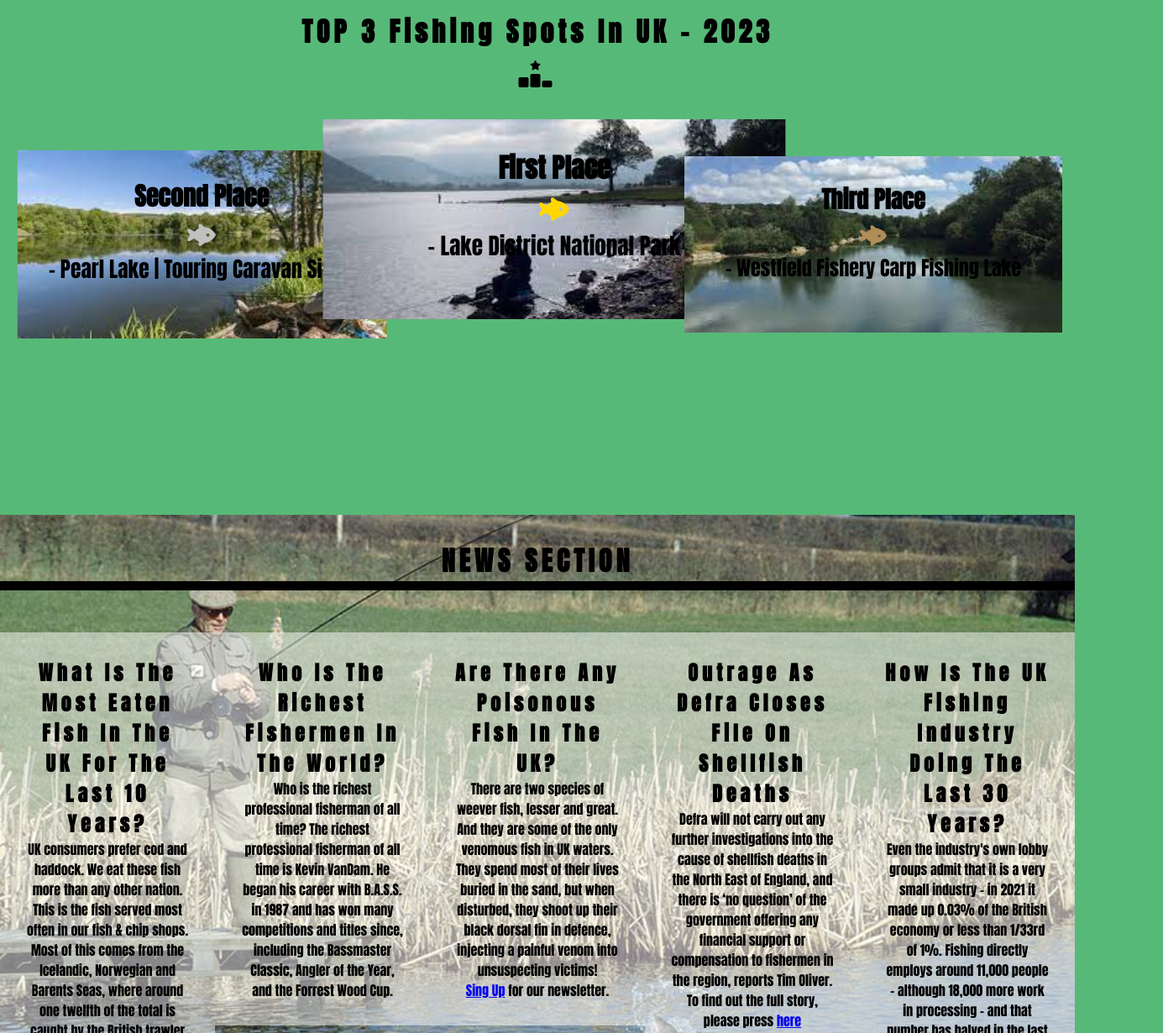
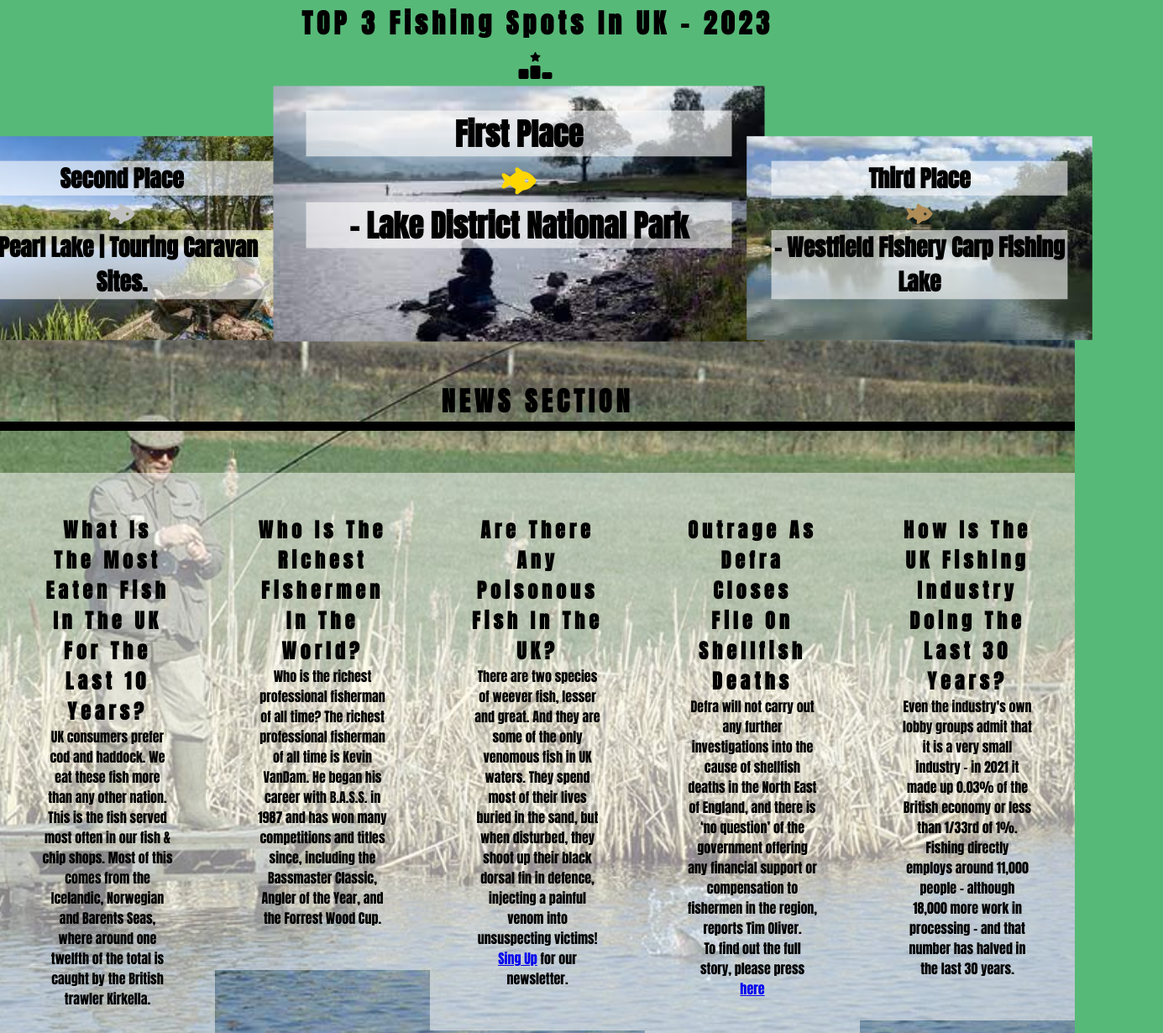
Before and after one commit to TodorSpasov1986/Project-1, a plain HTML site: page index.html in a window 1280 px wide. Shown: the part 692-1922 px from the top of the page at 84% size, 1385 px wide, since content can reach past the window. Drawn offline with Linux system fonts and the light colour scheme; a web font is replaced by a local one.

Commit message:
css update

```diff
--- a/assets/css/style.css
+++ b/assets/css/style.css
@@ -32,7 +32,9 @@ h2 {
     letter-spacing: 5px;
     color: rgb(0, 0, 0)
 }
-
+.back{
+    background-color: rgba(253, 253, 253, 0.6);
+}
 #logo {
     float: left;
     font-size: 300%;
@@ -90,6 +92,7 @@ h2 {
 
 #main {
     height: 600px;
+    width: fit-content;
     width: 100%;
     background: url(../images/main.jpeg) no-repeat center center;
     scale: 110%;
@@ -130,7 +133,7 @@ h2 {
 }
 
 #top-three {
-    height: 600px;
+    height: 400px;
     text-align: center;
 
 
@@ -138,63 +141,68 @@ h2 {
 
 #second-spot {
     padding-top: 30px;
-    width: 33%;
+    width: 33.3%;
     float: left;
-    margin-left: 10px;
+
 
 }
 
 #third-spot {
     padding-top: 30px;
-    width: 33%;
+    width: 33.3%;
     float: right;
-    margin-right: 10px;
+
 
 }
 
 #first-spot {
-    width: 33%;
+    width: 33.3%;
     margin: 0 auto;
 
 }
 
 #spots {
-    margin: 30px 0;
+    margin: 20px 0;
     font-size: 200%;
 }
 
 /* containers */
-.container {
-
+.container{
+    width: 100%;
     padding-top: 50px;
     display: flex;
-
+}
+.one{
+    width: 96.5%;
+    padding-top: 50px;
+    display: flex;
 }
 
 
 #square-container1 {
     background: url(../images/LakeDistrct.jpeg) no-repeat center center;
-    scale: 170%;
-    width: 100%;
-    height: 100px;
+    scale: 195%;
+    width: 260px;
+    height: 125px;
     padding: 20px;
     margin: 0 auto;
+
 }
 
 #square-container2 {
     background: url(../images/PearlLake.jpeg) no-repeat center center;
-    scale: 160%;
-    width: 100%;
-    height: 100px;
+    scale: 147%;
+    width: 250px;
+    height: 125px;
     padding: 20px;
     float: left;
 }
 
 #square-container3 {
     background: url(../images/WestfieldFishery.jpeg) no-repeat center center;
-    scale: 150%;
-    width: 100%;
-    height: 100px;
+    scale: 147%;
+    width: 240px;
+    height: 125px;
     padding: 20px;
     float: right;
 }
@@ -208,14 +216,14 @@ h2 {
     background-position: top;
     width: 100%;
     overflow: hidden;
-    padding-top: 30px;
+    padding-top: 50px;
 
 }
 
 .news-section {
     width: 300px;
     height: 100%;
-    padding: 30px;
+    padding: 50px;
     text-align: center;
     background-color: rgb(255, 255, 255, .5);
 
@@ -253,9 +261,12 @@ h2 {
 .visit{
     position: sticky;
     top: 100%;
+    height: 50px;
 }
 .social{
     text-align: center;
+    letter-spacing: 10px;
+    font-size: 150%;
 }
 .social li{
     display: inline-block;
@@ -264,5 +275,5 @@ h2 {
     font-size: 250%;
     margin: 1%;
     padding: 4%;
-    color: rgb(11, 11, 14);
+    color: rgb(255, 255, 255);
 }
--- a/index.html
+++ b/index.html
@@ -48,11 +48,11 @@
         <h2 id="spots">TOP 3 Fishing spots in UK - 2023
             <hr><i class="fa-solid fa-ranking-star"></i>
         </h2>
-        <div class="container">
+        <div class="one">
             <div class="spot" id="second-spot">
                 <div class="square" id="square-container2">
-                    <h3>Second Place <h3 id="silver"><i class="fa-solid fa-fish-fins"></i></h3>
-                        - Pearl Lake
+                    <h3 class="back">Second Place <h3 id="silver"><i class="fa-solid fa-fish-fins"></i></h3></h3>
+                    <h3 class="back">   - Pearl Lake
                         | Touring Caravan Sites.</h3>
                     <div id="square-cove-bg2">
 
@@ -62,7 +62,7 @@
             </div>
             <div class="spot" id="first-spot">
                 <div class="square" id="square-container1">
-                    <h3>First Place<h3 id="gold"><i class="fa-solid fa-fish-fins"></i></h3> - Lake District National
+                    <h3 class="back">First Place<h3 id="gold"><i class="fa-solid fa-fish-fins"></i></h3></h3><h3 class="back"> - Lake District National
                         Park </h3>
                     <div id="square-cove-bg1">
 
@@ -72,7 +72,7 @@
             </div>
             <div class="spot" id="third-spot">
                 <div class="square" id="square-container3">
-                    <h3>Third Place <h3 id="bronze"><i class="fa-solid fa-fish-fins"></i></h3>- Westfield Fishery
+                    <h3 class="back">Third Place <h3 id="bronze"><i class="fa-solid fa-fish-fins"></i></h3></h3><h3 class="back">- Westfield Fishery
                         Carp Fishing Lake</h3>
                     <div id="square-cove-bg3">
 
```
